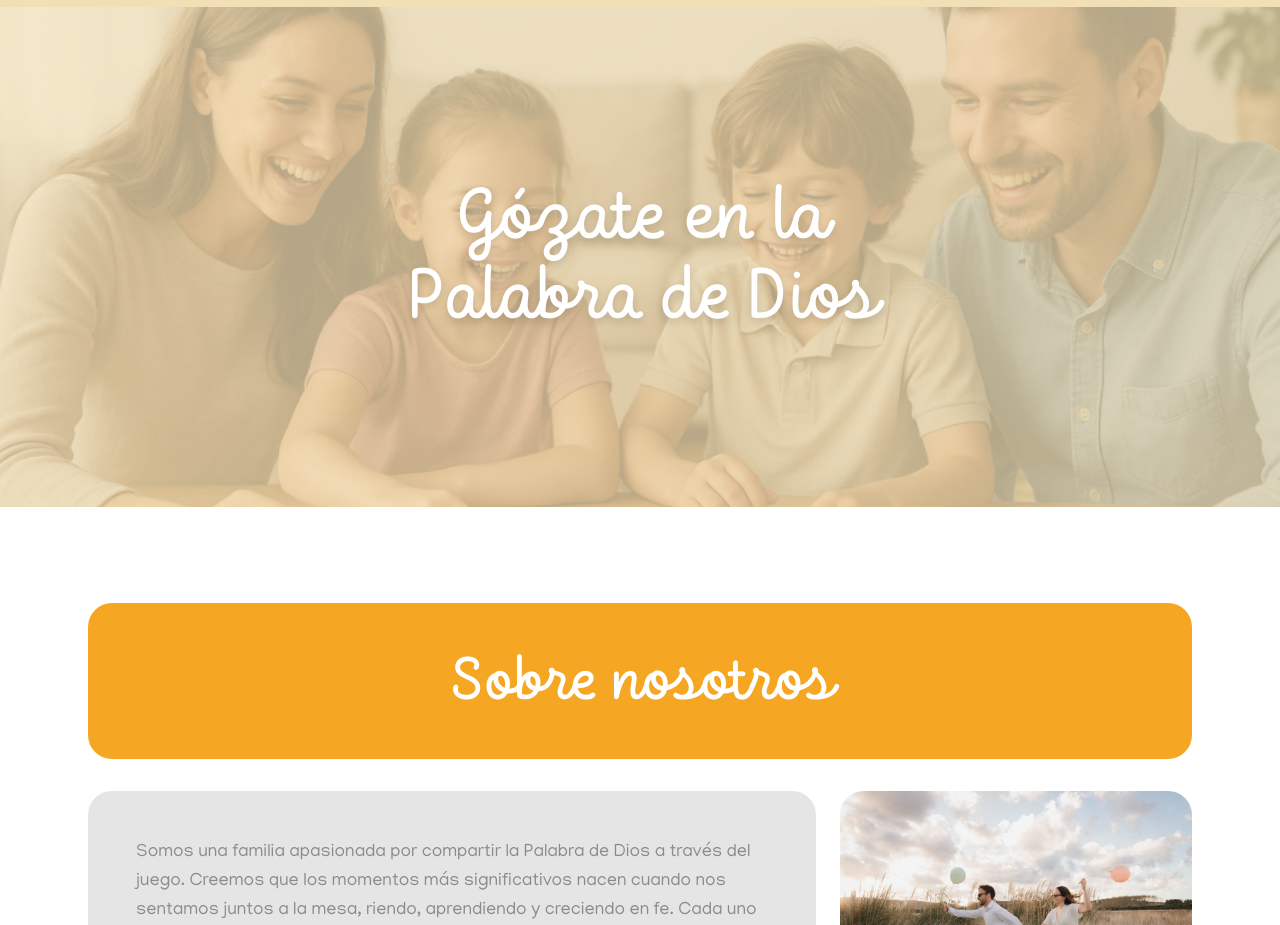
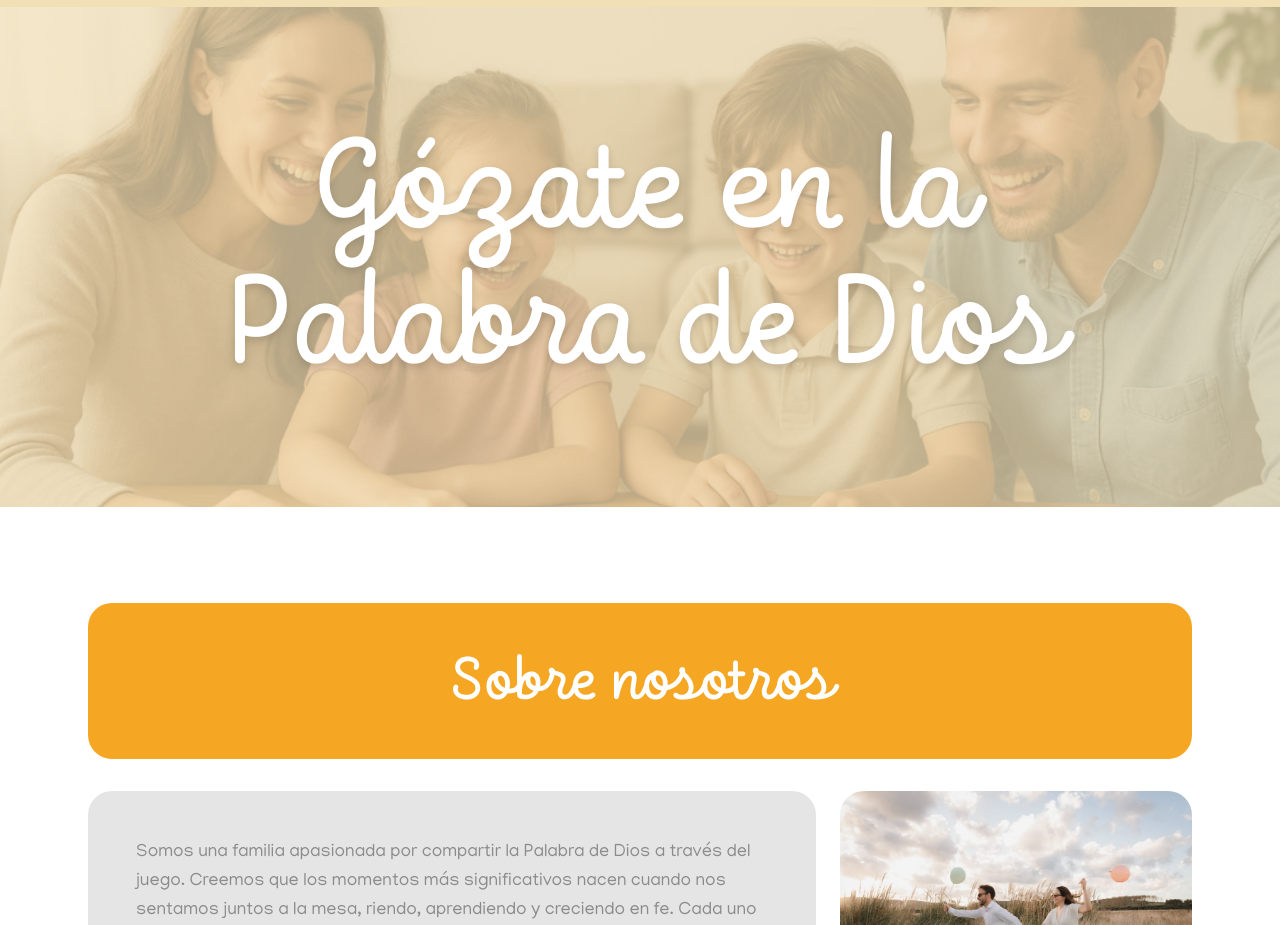
Before and after one commit to ldfavale/truejoy-website, a Next.js app: page / in a window 1280 px wide. Shown: the part 1700-2625 px from the top of the page. Built offline with nearby package versions, Linux system fonts and the light colour scheme.

Commit message:
style: agrandar titulo de la seccion Gozate
Co-authored-by: Cursor <cursoragent@cursor.com>

```diff
--- a/components/gozate-section.tsx
+++ b/components/gozate-section.tsx
@@ -29,10 +29,10 @@ export function GozateSection() {
 
       <div className="absolute inset-0 flex items-center justify-center">
         <div className="text-center">
-          <h2 className="text-4xl md:text-6xl lg:text-7xl font-tt-milks text-white drop-shadow-lg leading-none">
+          <h2 className="text-7xl md:text-8xl lg:text-9xl font-tt-milks text-white drop-shadow-lg leading-none">
             Gózate en la
           </h2>
-          <h2 className="text-4xl md:text-6xl lg:text-7xl font-tt-milks text-white drop-shadow-lg leading-none mt-2">
+          <h2 className="text-7xl md:text-8xl lg:text-9xl font-tt-milks text-white drop-shadow-lg leading-none mt-2">
             Palabra de Dios
           </h2>
         </div>
```
